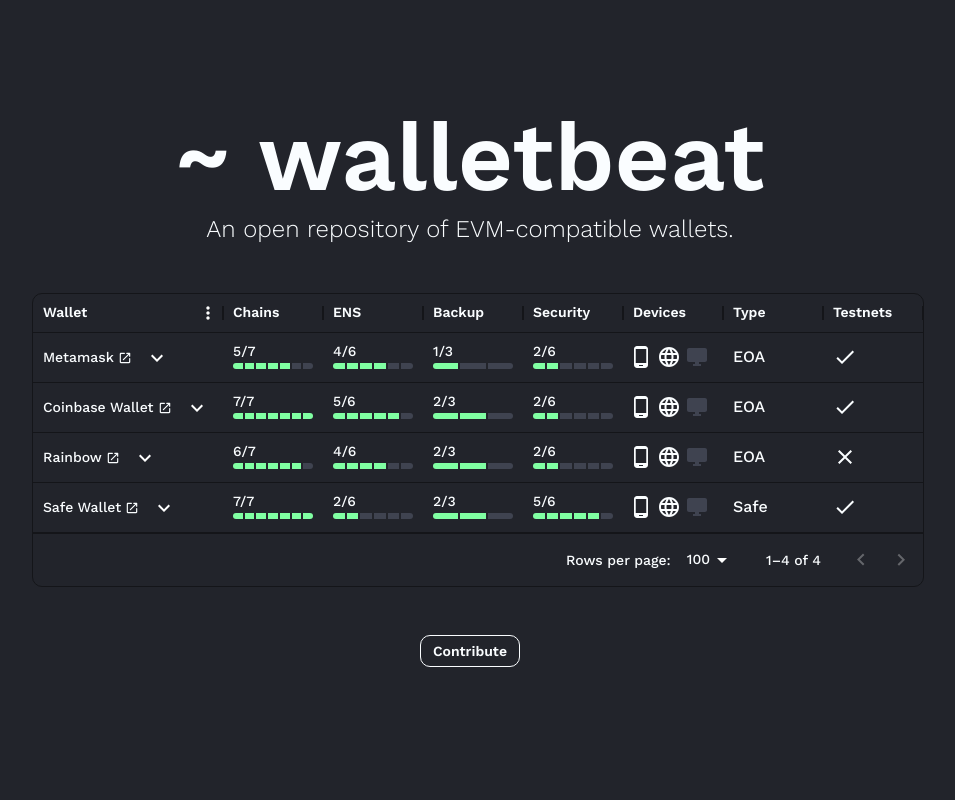
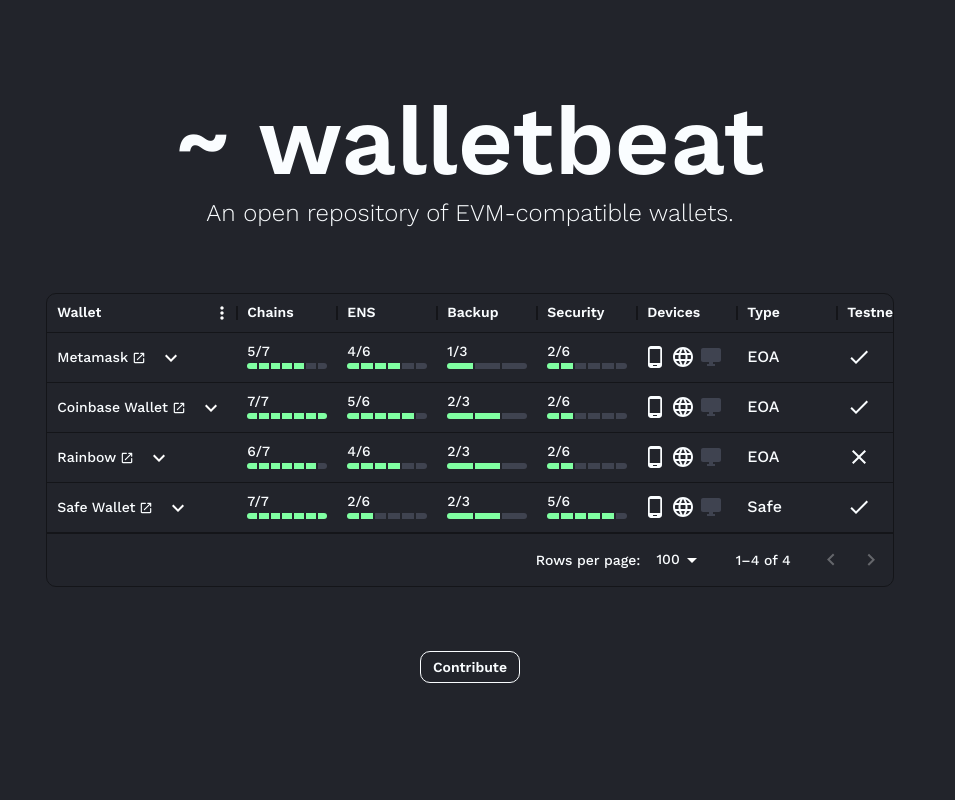
Before and after one commit to fluidkey/walletbeat, a Next.js app: page / in a window 1280 px wide. Shown: the top 800 px of the page, without its empty margins (170-1125 px from the left). Built offline with nearby package versions, Linux system fonts and the light colour scheme.

Commit message:
update home and readme text 5

```diff
--- a/src/components/ui/organisms/Table.tsx
+++ b/src/components/ui/organisms/Table.tsx
@@ -317,7 +317,7 @@ export default function ComparisonTable(): JSX.Element {
   ];
 
   return (
-    <Box maxWidth="100%" height="100%" width="fit-content" overflow="auto" ml={2}>
+    <Box maxWidth="95%" height="100%" width="fit-content" overflow="auto" my={2}>
       <DataGrid
         rows={rows}
         columns={columns}
```
